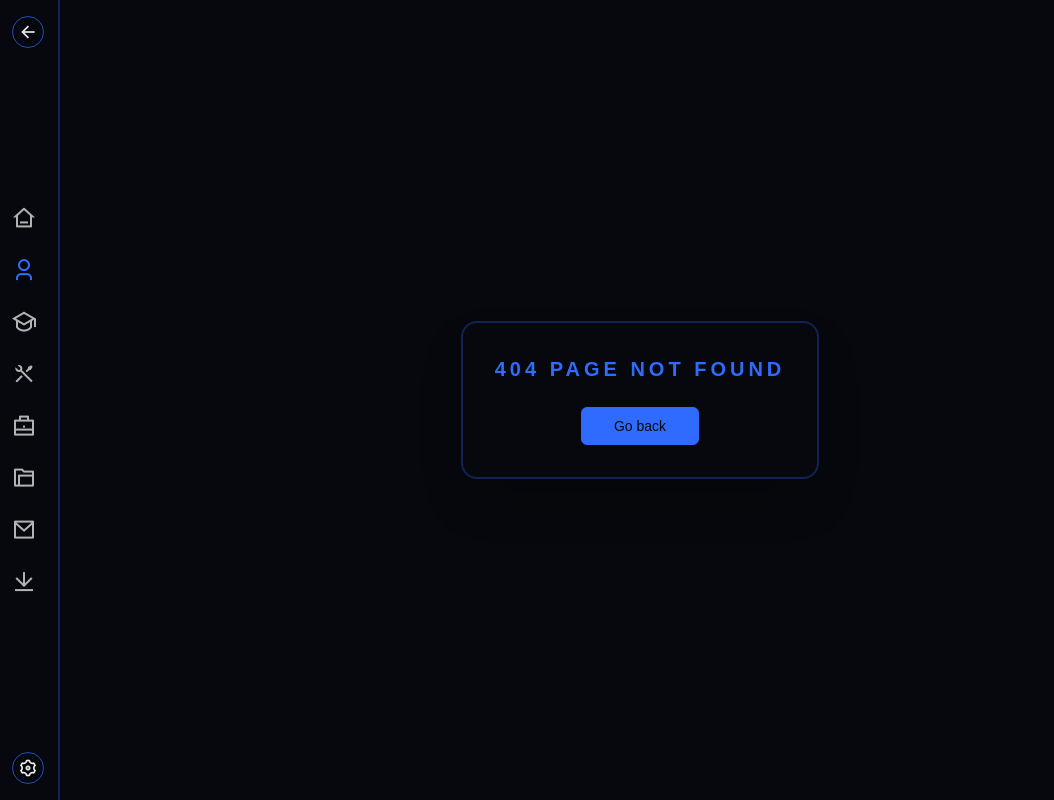
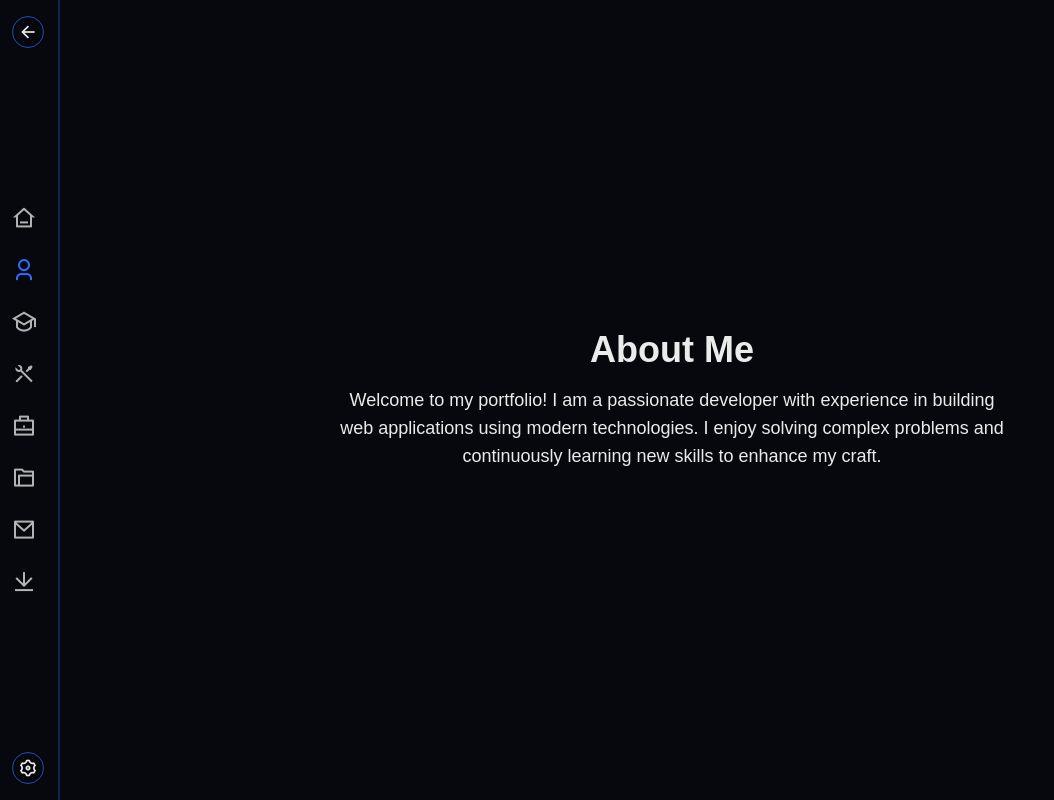
Before and after one commit to konain611/Portfolio, a Next.js app in the folder syedkonainnasir/: page /detailed/about in a window 1280 px wide. Before the commit this address had no page. Shown: the whole page, without its empty margins (0-1054 px from the left). Built offline with nearby package versions, Linux system fonts and the light colour scheme.

Commit message:
Create page.jsx

```diff
--- /dev/null
+++ b/syedkonainnasir/src/app/detailed/about/page.jsx
@@ -0,0 +1,10 @@
+export default function AboutPage() {
+  return (
+    <div className="flex flex-col items-center justify-center min-h-screen py-2">
+      <h1 className="text-4xl font-bold mb-4">About Me</h1>
+      <p className="text-lg text-center max-w-2xl">
+        Welcome to my portfolio! I am a passionate developer with experience in building web applications using modern technologies. I enjoy solving complex problems and continuously learning new skills to enhance my craft.
+      </p>
+    </div>
+  );
+}
```
